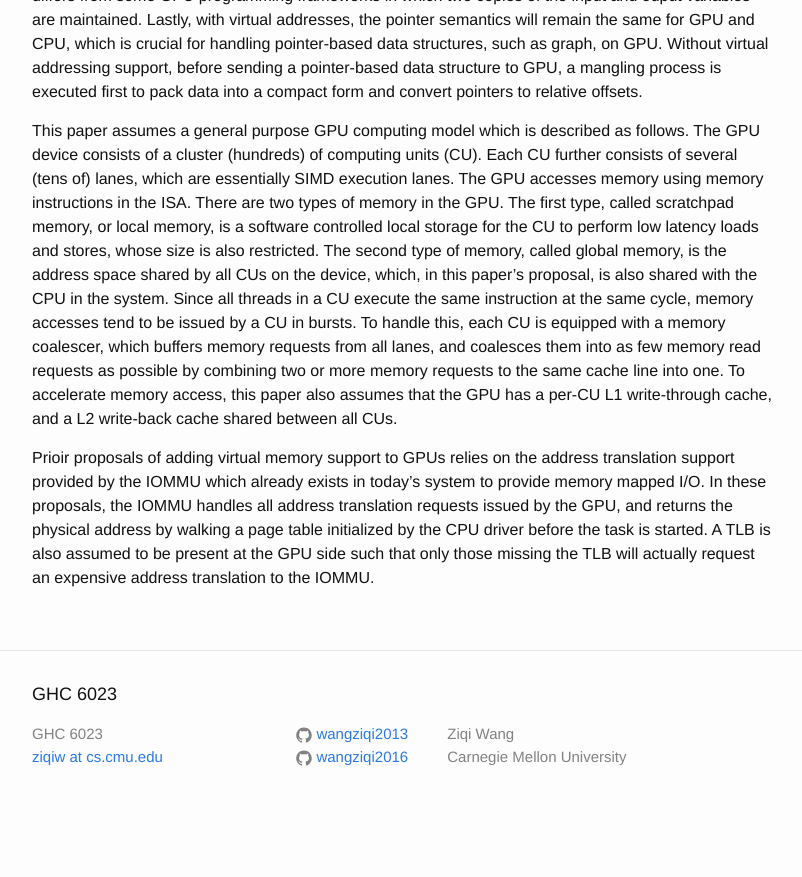
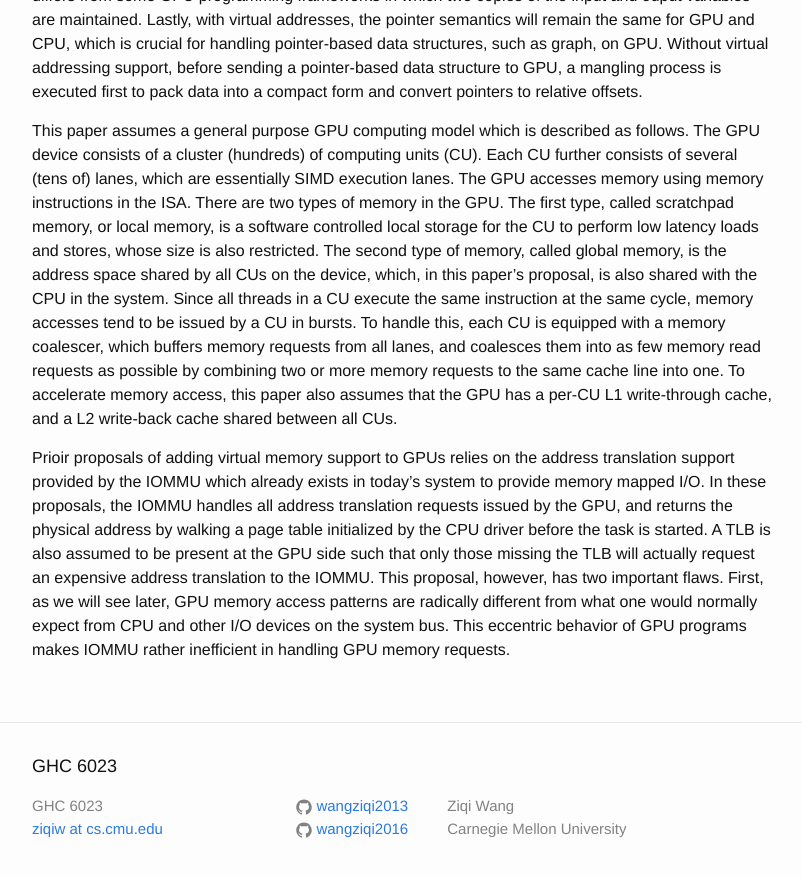
Before and after one commit to wangziqi2013/wangziqi2013.github.io, a Jekyll site: the page built from _posts/2019-09-05-supporting-x86-64-addr-xlat-for-100s-of-gpu-lanes.markdown, in a window 1280 px wide and 900 px high, scrolled down 676 px. Shown: the top 877 px of the window, without its empty margins (238-1040 px from the left). Built offline with Jekyll 4.4.1, drawn with Linux system fonts in a browser that asks for light colours; before the commit the page ends 1504 px from its top, so only the background shows below that.

Commit message:
Adding first flaw

```diff
--- a/_posts/2019-09-05-supporting-x86-64-addr-xlat-for-100s-of-gpu-lanes.markdown
+++ b/_posts/2019-09-05-supporting-x86-64-addr-xlat-for-100s-of-gpu-lanes.markdown
@@ -40,4 +40,7 @@ Prioir proposals of adding virtual memory support to GPUs relies on the address
 which already exists in today's system to provide memory mapped I/O. In these proposals, the IOMMU handles all address
 translation requests issued by the GPU, and returns the physical address by walking a page table initialized by the CPU
 driver before the task is started. A TLB is also assumed to be present at the GPU side such that only those missing the
-TLB will actually request an expensive address translation to the IOMMU.
+TLB will actually request an expensive address translation to the IOMMU. This proposal, however, has two important flaws.
+First, as we will see later, GPU memory access patterns are radically different from what one would normally expect from CPU
+and other I/O devices on the system bus. This eccentric behavior of GPU programs makes IOMMU rather inefficient in handling
+GPU memory requests.
```
